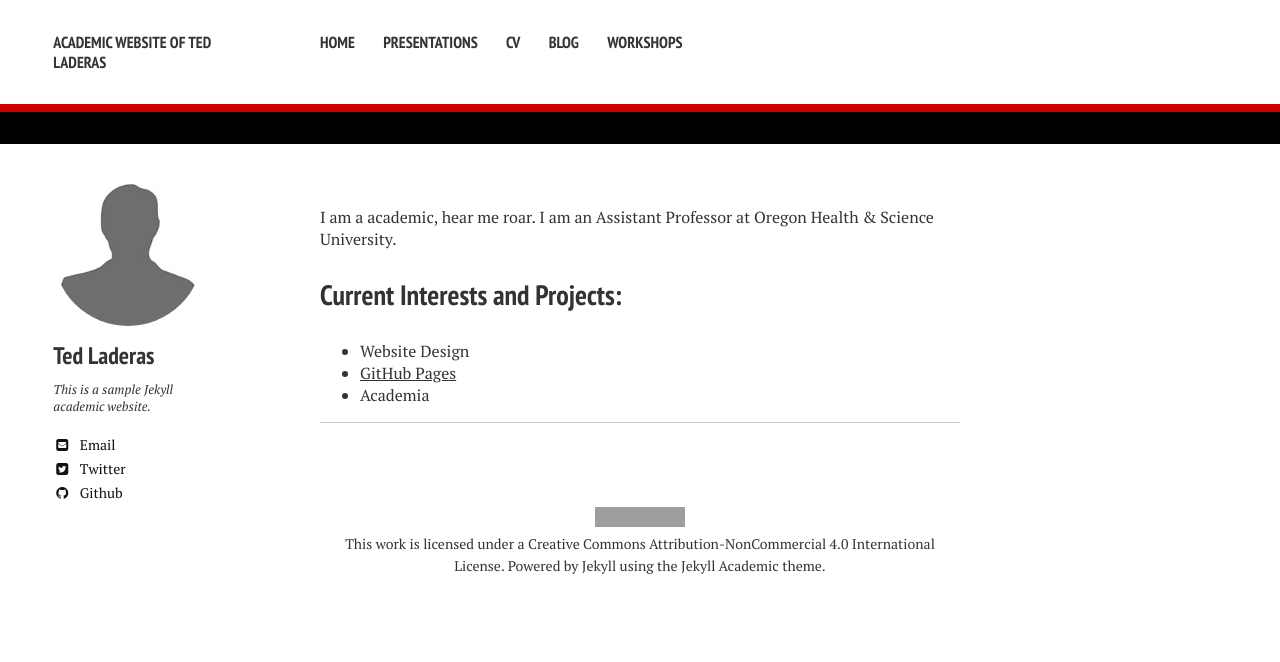
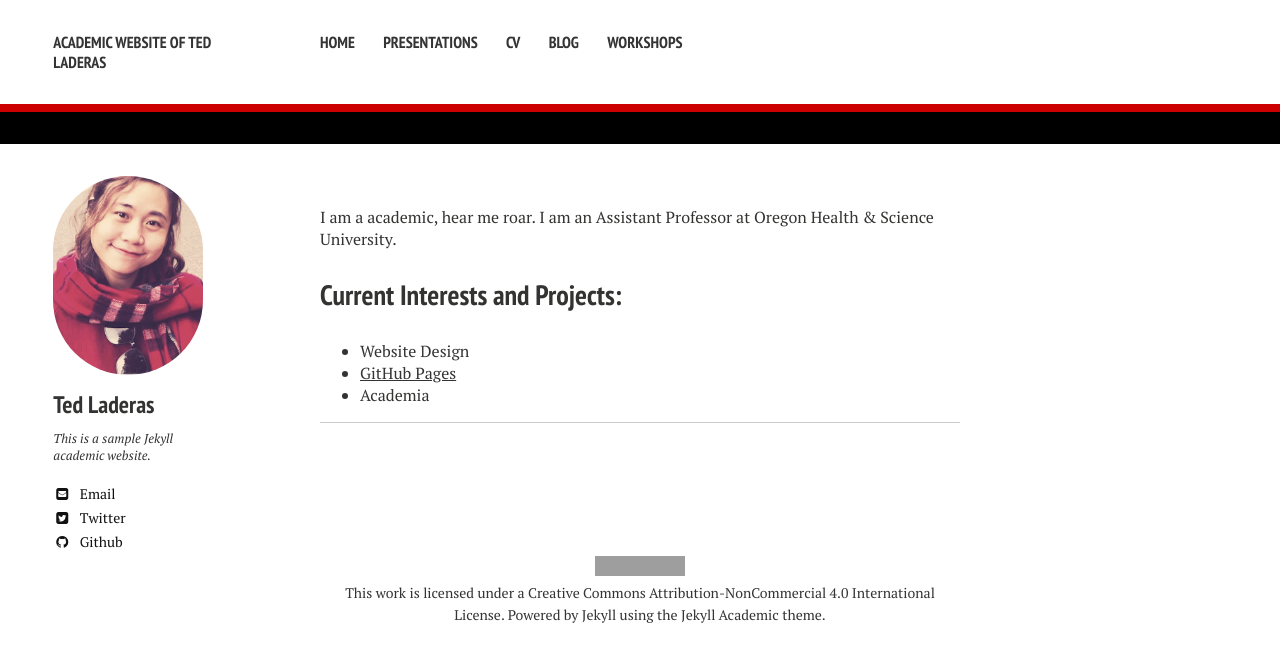
Before and after one commit to lytran2020/lytran2020.github.io, a Jekyll site: the page built from index.md, in a window 1280 px wide. Shown: the top 662 px of the page. Built offline with Jekyll 4.4.1, drawn with Linux system fonts in a browser that asks for light colours; nearby versions of some CDN libraries; grey boxes are pictures that could not be loaded.

Commit message:
Update _config.yml

```diff
--- a/_config.yml
+++ b/_config.yml
@@ -7,7 +7,7 @@ logo: # filename of a logo image that has been placed into your images directory
 # Enter the following platform usernames if you would like for them to appear on your site.
 owner:
   name: Ted Laderas
-  avatar: bio-photo.jpg
+  avatar: me.png
   bio: "This is a sample Jekyll academic website."
   email: laderast@ohsu.edu
   # Do not include the @ symbol in your Twitter username
```
